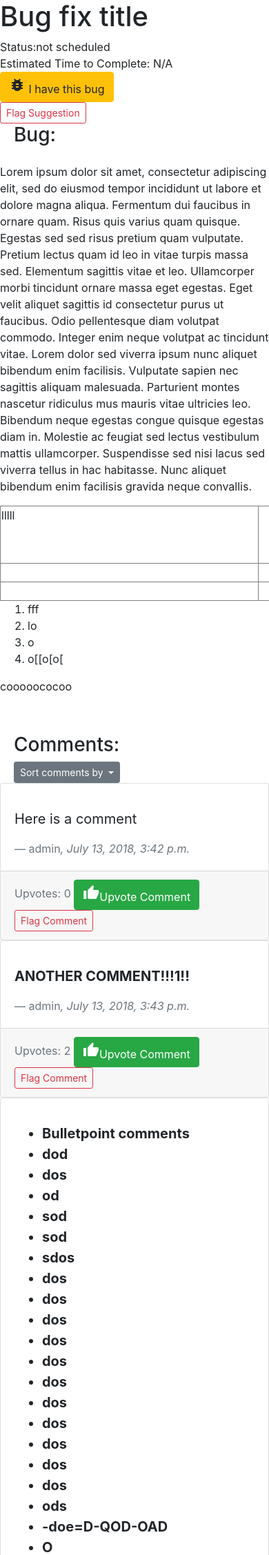
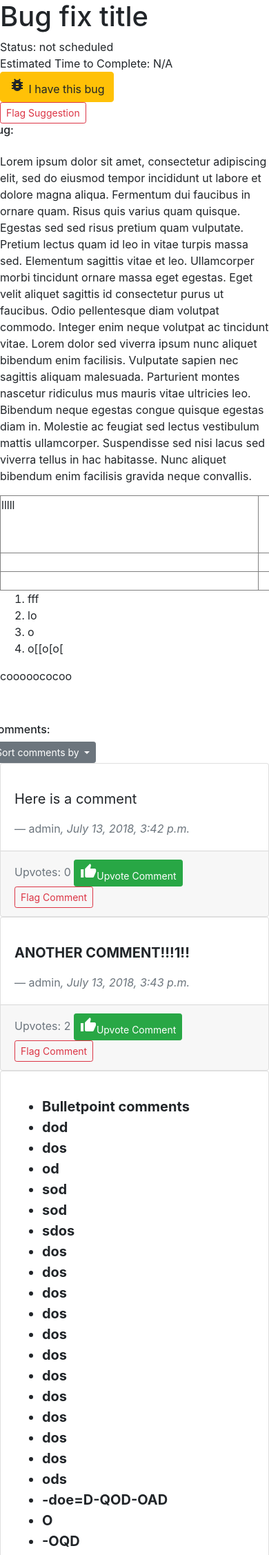
Before and after one commit to Paddywc/milestone-project-5, a Django app: page /suggestions/view/103 in a window 390 px wide; the page is wider, and only the part inside the window is pictured. Shown: the part 56-2310 px from the top of that part at 69% size. Run offline with Django 3.2, Linux system fonts and the light colour scheme; data comes from the database, SQL or seed files in the repository; both versions use the stored data as it was after the commit; some libraries are stand-ins or nearby versions.

Commit message:
remove responsivness of view_bug on smaller devices

```diff
--- a/usersuggestions/templates/view_bug.html
+++ b/usersuggestions/templates/view_bug.html
@@ -1,12 +1,12 @@
 {% extends 'base.html' %} {% block title %}View Bug{% endblock %} {% block head %} {% load bootstrap_tags %}
 <!--Script for ckeditor-->
 {{ form.media }} {% endblock %} {% block content %}
-<main id="suggestion">
+<main id="view-suggestion">
 
 
     {% if request.user.is_staff %}
     <div class="row btn-row">
-        <div class="col-xs-6 col-md-4 offset-xs-3 offset-md-4">
+        <div class="div-col col-xs-6 col-md-4 offset-xs-3 offset-md-4">
             <a class="btn btn-outline-primary" href="{% url 'admin_page' bug.id %}" role="button">View admin page</a>
         </div>
     </div>
@@ -16,8 +16,8 @@
 
     <h1 id="suggestion-title">{{ bug.title }}</h1>
     <div class="row admin-row">
-        <div class="col-xs-10 col-md-6 offset-xs-1 offset-md-3">
-            <div id="admin-status"> <span class="admin-key">  Status:</span>{{ suggestion_admin.get_status_display }} </div>
+        <div class="div-col col-xs-10 col-md-6 offset-xs-1 offset-md-3">
+            <div id="admin-status"> <span class="admin-key">  Status: </span>{{ suggestion_admin.get_status_display }} </div>
             <div id="admin-estimated-time"><span class="admin-key"> Estimated Time to Complete: </span>{% if not suggestion_admin.estimated_days_to_complete %}N/A {% else %}{{ suggestion_admin.estimated_days_to_complete }} Days {% endif %}</div>
         </div>
     </div>
@@ -25,14 +25,14 @@
 
 
     <div class="row btn-row">
-        <div class="col-xs-6 col-md-4 offset-xs-3 offset-md-4">
+        <div class="div-col col-xs-6 col-md-4 offset-xs-3 offset-md-4">
             <a class="btn btn-warning" href="{% url 'upvote_suggestion' bug.id %}" role="button"> <i class="material-icons">bug_report</i>
 I have this bug</a>
         </div>
     </div>
     <!-- Flag suggestion modal trigger -->
     <div class="row btn-row">
-        <div class="col-xs-6 col-md-4 offset-xs-3 offset-md-4">
+        <div class="div-col col-xs-6 col-md-4 offset-xs-3 offset-md-4">
             <!-- Flag suggestion modal trigger -->
             <button type="button" class="btn btn-outline-danger btn-sm " data-toggle="modal" data-target="#flagSuggestionModal">
 Flag Suggestion
@@ -83,14 +83,14 @@ Flag Suggestion
     </div>
 
     <div class="row">
-        <div class="offset-1">
-            <h3 id="details-title">Bug:</h3>
+        <div class="offset-md-1">
+            <h6 id="details-title">Bug:</h6>
         </div>
     </div>
 
 
     <div class="row">
-        <div class="col-xs-10 col-md-8 offset-xs-1 offset-md-2">
+        <div class="div-col col-xs-12 col-md-8 offset-md-2">
             <div id="details-section">
                 <p>{{ bug.details|safe }}</p>
             </div>
@@ -103,12 +103,12 @@ Flag Suggestion
     <div id="comments">
 
         <div class="row">
-            <div class="offset-1">
-                <h3 id="comments-title">Comments:</h3>
+            <div class="offset-md-1">
+                <h6 class="comments-title">Comments:</h6>
             </div>
         </div>
         <div class="row">
-            <div class="offset-1">
+            <div class="offset-md-1">
                 <div class="btn-group" role="group">
                     <button id="orderCommentsButtonGroup" type="button" class="btn btn-sm btn-secondary dropdown-toggle" data-toggle="dropdown" aria-haspopup="true" aria-expanded="false">
       Sort comments by
@@ -125,7 +125,7 @@ Flag Suggestion
         {% for comment in comments %}
 
         <div class="row" id="{{ comment.id }}">
-            <div class="col-xs-10 col-md-8 offset-xs-1 offset-md-2">
+            <div class="div-col col-xs-12 col-md-8 offset-md-2">
 
                 <div class="card">
 
@@ -136,7 +136,7 @@ Flag Suggestion
                         </blockquote>
                     </div>
                     <div class="card-footer text-muted">
-                        Upvotes: {{ comment.upvotes }} <a class="btn upvote-btn btn-success " href="{% url 'upvote_comment' comment.id %}" role="button">
+                        Upvotes: {{ comment.upvotes }} <a class="btn upvote-btn btn-success btn-sm " href="{% url 'upvote_comment' comment.id %}" role="button">
                                 <i class="material-icons">thumb_up</i>Upvote Comment</a>
 
                         <!-- Flag comment modal trigger -->
@@ -244,12 +244,12 @@ Flag Comment
 
 
     <div class="row">
-        <div class="offset-1">
-            <h5 id="add-comment-title">Add Comment:</h5>
+        <div class="offset-md-1">
+            <h6 class="comments-title">Add Comment:</h6>
         </div>
     </div>
     <div class="row">
-        <div class="col-xs-10 col-md-8 offset-xs-1 offset-md-2">
+        <div class="div-col col-xs-10 col-md-8 offset-xs-1 offset-md-2">
             <form method="POST">
 
 
```
Also changed, not shown: usersuggestions/templates/view_feature.html (+17 -17 lines), db.sqlite3.
